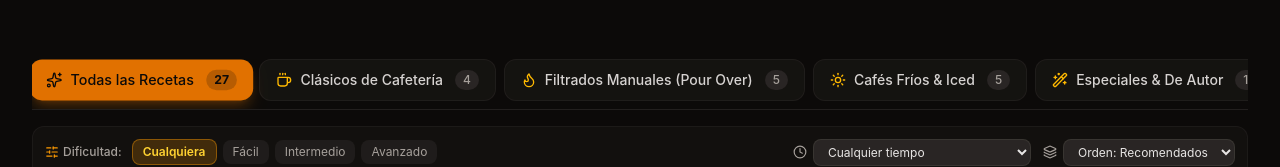
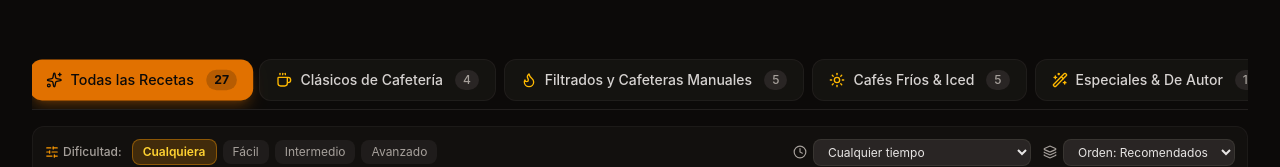
Before and after one commit to andreseduardorc-stack/recetas_cafe, a React (Vite) app: page / in a window 1280 px wide. Shown: the part 733-900 px from the top of the page. Built offline with nearby package versions, Linux system fonts and the light colour scheme; a web font is replaced by a local one.

Commit message:
fix(categorias): la categoria filtrados deja de llamarse pour over y el formulario deriva de CATEGORIES

```diff
--- a/scripts/discovery_pool.js
+++ b/scripts/discovery_pool.js
@@ -222,7 +222,7 @@ export const DISCOVERY_POOL = [
     id: 'kalita-wave-185',
     name: 'Kalita Wave 185 de Fondo Plano',
     category: 'filtrados',
-    categoryName: 'Filtrados Manuales (Pour Over)',
+    categoryName: 'Filtrados y Cafeteras Manuales',
     origin: 'Japón (Kalita Co., Tokio)',
     difficulty: 'Intermedio',
     time: '4 min',
@@ -394,7 +394,7 @@ export const DISCOVERY_POOL = [
     id: 'cafetera-de-sifon',
     name: 'Cafetera de Sifón (Extracción al Vacío)',
     category: 'filtrados',
-    categoryName: 'Filtrados Manuales (Pour Over)',
+    categoryName: 'Filtrados y Cafeteras Manuales',
     origin: 'Europa, siglo XIX; perfeccionada en Japón',
     difficulty: 'Avanzado',
     time: '6 min',
@@ -464,7 +464,7 @@ export const DISCOVERY_POOL = [
     id: 'clever-dripper',
     name: 'Clever Dripper (Inmersión con Válvula)',
     category: 'filtrados',
-    categoryName: 'Filtrados Manuales (Pour Over)',
+    categoryName: 'Filtrados y Cafeteras Manuales',
     origin: 'Taiwán (Mr. Clever, años 2000)',
     difficulty: 'Fácil',
     time: '5 min',
@@ -675,7 +675,7 @@ export const DISCOVERY_POOL = [
     id: 'melitta-filtro-original',
     name: 'Melitta, el Filtro de Papel Original',
     category: 'filtrados',
-    categoryName: 'Filtrados Manuales (Pour Over)',
+    categoryName: 'Filtrados y Cafeteras Manuales',
     origin: 'Dresde, Alemania (Melitta Bentz, 1908)',
     difficulty: 'Fácil',
     time: '4 min',
@@ -819,7 +819,7 @@ export const DISCOVERY_POOL = [
     id: 'cuccumella-napolitana',
     name: 'Cuccumella (Cafetera Napolitana de Vuelta)',
     category: 'filtrados',
-    categoryName: 'Filtrados Manuales (Pour Over)',
+    categoryName: 'Filtrados y Cafeteras Manuales',
     origin: 'Nápoles, Italia (siglo XIX)',
     difficulty: 'Intermedio',
     time: '8 min',
@@ -890,7 +890,7 @@ export const DISCOVERY_POOL = [
     id: 'percoladora-clasica',
     name: 'Percoladora Clásica de Fuego',
     category: 'filtrados',
-    categoryName: 'Filtrados Manuales (Pour Over)',
+    categoryName: 'Filtrados y Cafeteras Manuales',
     origin: 'Estados Unidos y Europa, siglo XIX',
     difficulty: 'Intermedio',
     time: '9 min',
--- a/scripts/recipe_schema.js
+++ b/scripts/recipe_schema.js
@@ -9,7 +9,7 @@
 /** Las cinco categorías de receta, con el `categoryName` que le toca a cada una. */
 export const CATEGORIAS_VALIDAS = {
   clasicos: 'Clásicos de Cafetería',
-  filtrados: 'Filtrados Manuales (Pour Over)',
+  filtrados: 'Filtrados y Cafeteras Manuales',
   frios: 'Cafés Fríos & Iced',
   especiales: 'Especiales & De Autor',
   salud: 'Salud & Alternativos',
--- a/src/components/SubmitRecipeModal.jsx
+++ b/src/components/SubmitRecipeModal.jsx
@@ -1,6 +1,12 @@
 import React, { useState } from 'react';
 import { X, Plus, Trash2, Coffee, Globe } from 'lucide-react';
 import { useAuth } from '../context/AuthContext';
+import { CATEGORIES } from '../data/recipesData';
+
+// «Todas» y «Mis Guardados» son vistas, no categorías en las que clasificar una receta.
+const CATEGORIAS_DE_RECETA = CATEGORIES.filter(
+  (c) => c.id !== 'todos' && c.id !== 'favoritos',
+);
 
 export const SubmitRecipeModal = ({ isOpen, onClose, onOpenAuthModal }) => {
   const { user, addCustomRecipe } = useAuth();
@@ -87,7 +93,7 @@ export const SubmitRecipeModal = ({ isOpen, onClose, onOpenAuthModal }) => {
     const newRecipe = {
       name,
       category,
-      categoryName: category === 'clasicos' ? 'Clásicos de Cafetería' : category === 'filtrados' ? 'Filtrados Manuales' : category === 'frios' ? 'Cafés Fríos & Iced' : 'Especiales & De Autor',
+      categoryName: CATEGORIAS_DE_RECETA.find((c) => c.id === category).label,
       origin: origin || 'Internet / Internacional',
       difficulty,
       time,
@@ -152,11 +158,9 @@ export const SubmitRecipeModal = ({ isOpen, onClose, onOpenAuthModal }) => {
                 onChange={(e) => setCategory(e.target.value)}
                 class="w-full px-3.5 py-2.5 bg-stone-950 border border-stone-800 rounded-xl text-sm focus:outline-none focus:border-amber-500 text-stone-200"
               >
-                <option value="clasicos">Clásicos de Cafetería</option>
-                <option value="filtrados">Filtrados Manuales (Pour Over)</option>
-                <option value="frios">Cafés Fríos & Iced</option>
-                <option value="especiales">Especiales & De Autor</option>
-                <option value="salud">Salud & Alternativos</option>
+                {CATEGORIAS_DE_RECETA.map((c) => (
+                  <option key={c.id} value={c.id}>{c.label}</option>
+                ))}
               </select>
             </div>
           </div>
--- a/src/data/recipesData.js
+++ b/src/data/recipesData.js
@@ -1,7 +1,7 @@
 export const CATEGORIES = [
   { id: 'todos', label: 'Todas las Recetas', icon: 'Sparkles', count: 0 },
   { id: 'clasicos', label: 'Clásicos de Cafetería', icon: 'Coffee', count: 0 },
-  { id: 'filtrados', label: 'Filtrados Manuales (Pour Over)', icon: 'Flame', count: 0 },
+  { id: 'filtrados', label: 'Filtrados y Cafeteras Manuales', icon: 'Flame', count: 0 },
   { id: 'frios', label: 'Cafés Fríos & Iced', icon: 'Sun', count: 0 },
   { id: 'especiales', label: 'Especiales & De Autor', icon: 'Wand2', count: 0 },
   { id: 'salud', label: 'Salud & Alternativos', icon: 'HeartPulse', count: 0 },
@@ -117,7 +117,7 @@ export const RECIPES_DATA = [
     id: 'chemex-golden-cup',
     name: 'Chemex Golden Cup (Método Gotero)',
     category: 'filtrados',
-    categoryName: 'Filtrados Manuales (Pour Over)',
+    categoryName: 'Filtrados y Cafeteras Manuales',
     origin: 'Alemania / Estados Unidos (Dr. Peter Schlumbohm)',
     difficulty: 'Fácil',
     time: '4 - 5 min',
@@ -152,7 +152,7 @@ export const RECIPES_DATA = [
     id: 'v60-kasuya-46',
     name: 'Hario V60 (Método 4:6 de Tetsu Kasuya)',
     category: 'filtrados',
-    categoryName: 'Filtrados Manuales (Pour Over)',
+    categoryName: 'Filtrados y Cafeteras Manuales',
     origin: 'Japón (Hario & Campeón Mundial 2016)',
     difficulty: 'Avanzado',
     time: '3:30 min',
@@ -187,7 +187,7 @@ export const RECIPES_DATA = [
     id: 'prensa-francesa-hoffmann',
     name: 'Prensa Francesa (Método Supremo James Hoffmann)',
     category: 'filtrados',
-    categoryName: 'Filtrados Manuales (Pour Over)',
+    categoryName: 'Filtrados y Cafeteras Manuales',
     origin: 'Francia / Reino Unido',
     difficulty: 'Fácil',
     time: '10 min',
@@ -222,7 +222,7 @@ export const RECIPES_DATA = [
     id: 'aeropress-invertido',
     name: 'AeroPress Invertida de Campeonato',
     category: 'filtrados',
-    categoryName: 'Filtrados Manuales (Pour Over)',
+    categoryName: 'Filtrados y Cafeteras Manuales',
     origin: 'Estados Unidos (Alan Adler)',
     difficulty: 'Fácil',
     time: '2 min',
@@ -258,7 +258,7 @@ export const RECIPES_DATA = [
     id: 'moka-italiana',
     name: 'Cafetera Moka Italiana (El Secreto Cremoso Bialetti)',
     category: 'filtrados',
-    categoryName: 'Filtrados Manuales (Pour Over)',
+    categoryName: 'Filtrados y Cafeteras Manuales',
     origin: 'Italia (Alfonso Bialetti, 1933)',
     difficulty: 'Fácil',
     time: '5 min',
```
Also changed, not shown: 3 other files (tests, documents, lock files or other folders).
